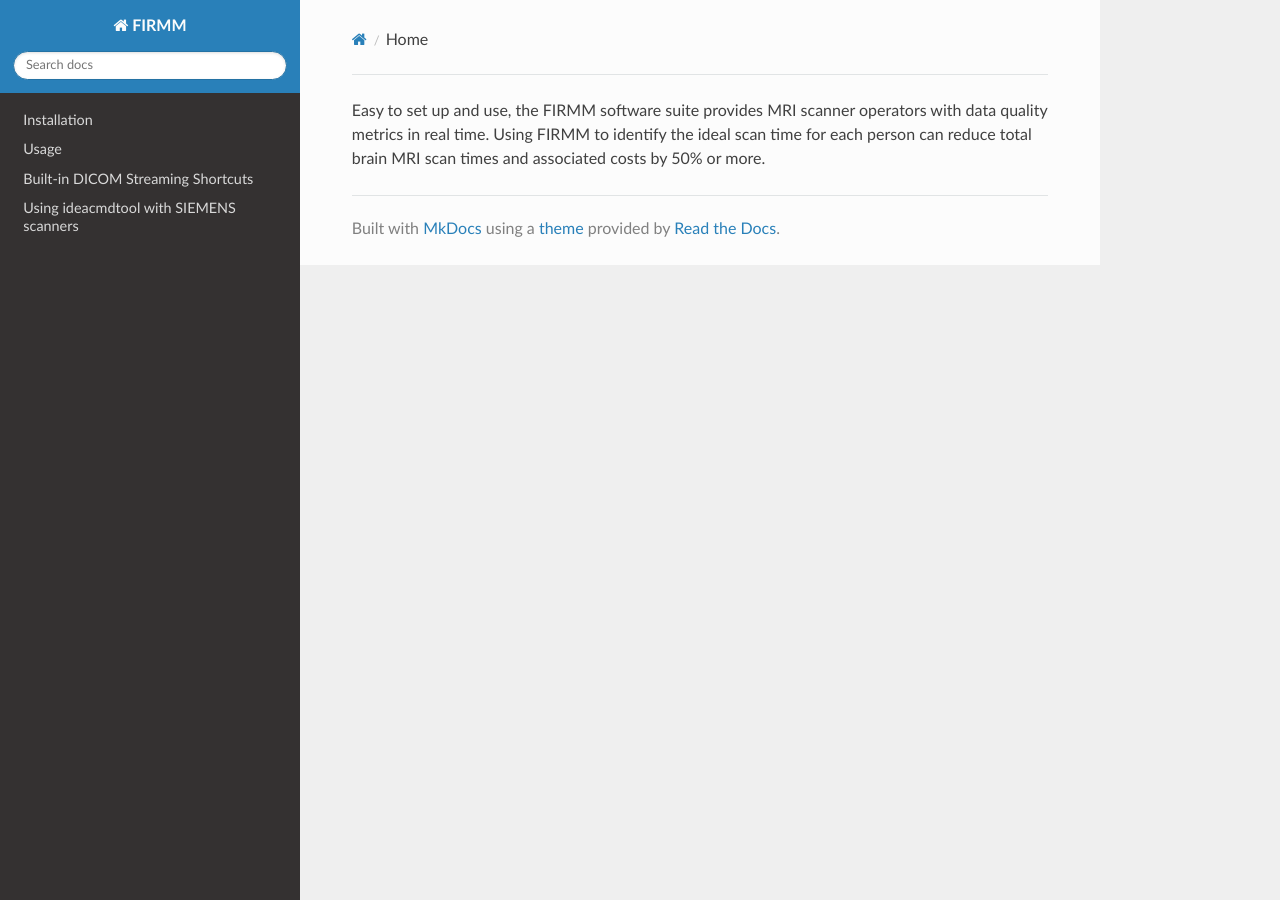
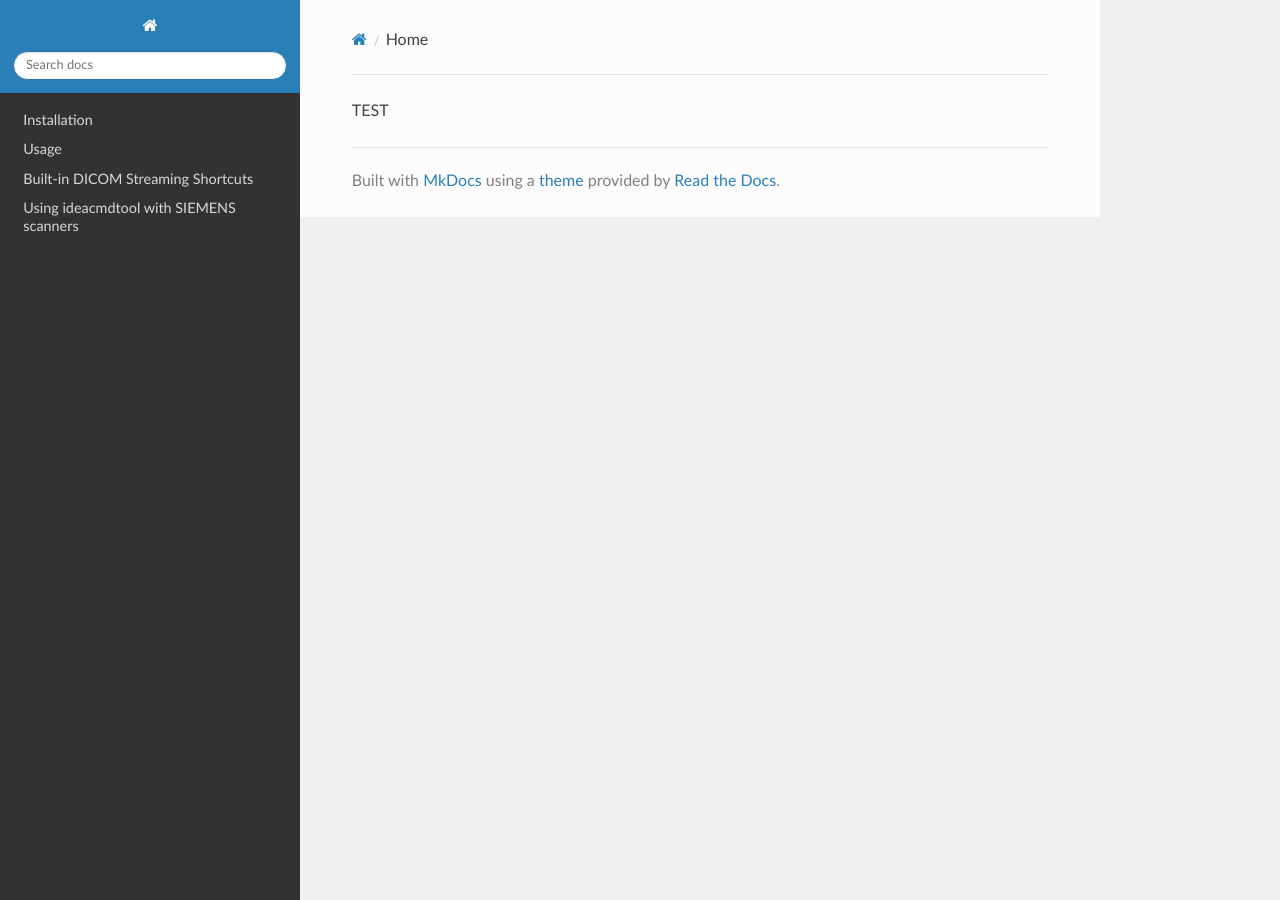
Before and after one commit to FIRMMsoftware/firmm_docs, an MkDocs documentation site: the page built from docs/index.md, in a window 1280 px wide. Built offline with MkDocs 1.6.1, drawn with Linux system fonts in a browser that asks for light colours; nearby versions of some CDN libraries; old or Windows-style settings are respelled for this version of MkDocs.

Commit message:
Added back index.md and tried another edit to YML file.

```diff
--- a/docs/index.md
+++ b/docs/index.md
@@ -1 +1 @@
-Easy to set up and use, the FIRMM software suite provides MRI scanner operators with data quality metrics in real time. Using FIRMM to identify the ideal scan time for each person can reduce total brain MRI scan times and associated costs by 50% or more.
+TEST
--- a/mkdocs.yml
+++ b/mkdocs.yml
@@ -1,7 +1,6 @@
-site_name: FIRMM
 pages:
-- Installation: 'FIRMM_INSTALLATION.md'
-- Usage: 'FIRMM_USAGE.md'
-- Built-in DICOM Streaming Shortcuts: 'README_scanner_dicom_stream_shortcuts.md'
-- Using ideacmdtool with SIEMENS scanners: 'README_ideacmdtool.md'
+ - Installation: 'FIRMM_INSTALLATION.md'
+ - Usage: 'FIRMM_USAGE.md'
+ - Built-in DICOM Streaming Shortcuts: 'README_scanner_dicom_stream_shortcuts.md'
+ - Using ideacmdtool with SIEMENS scanners: 'README_ideacmdtool.md'
 theme: readthedocs
```
